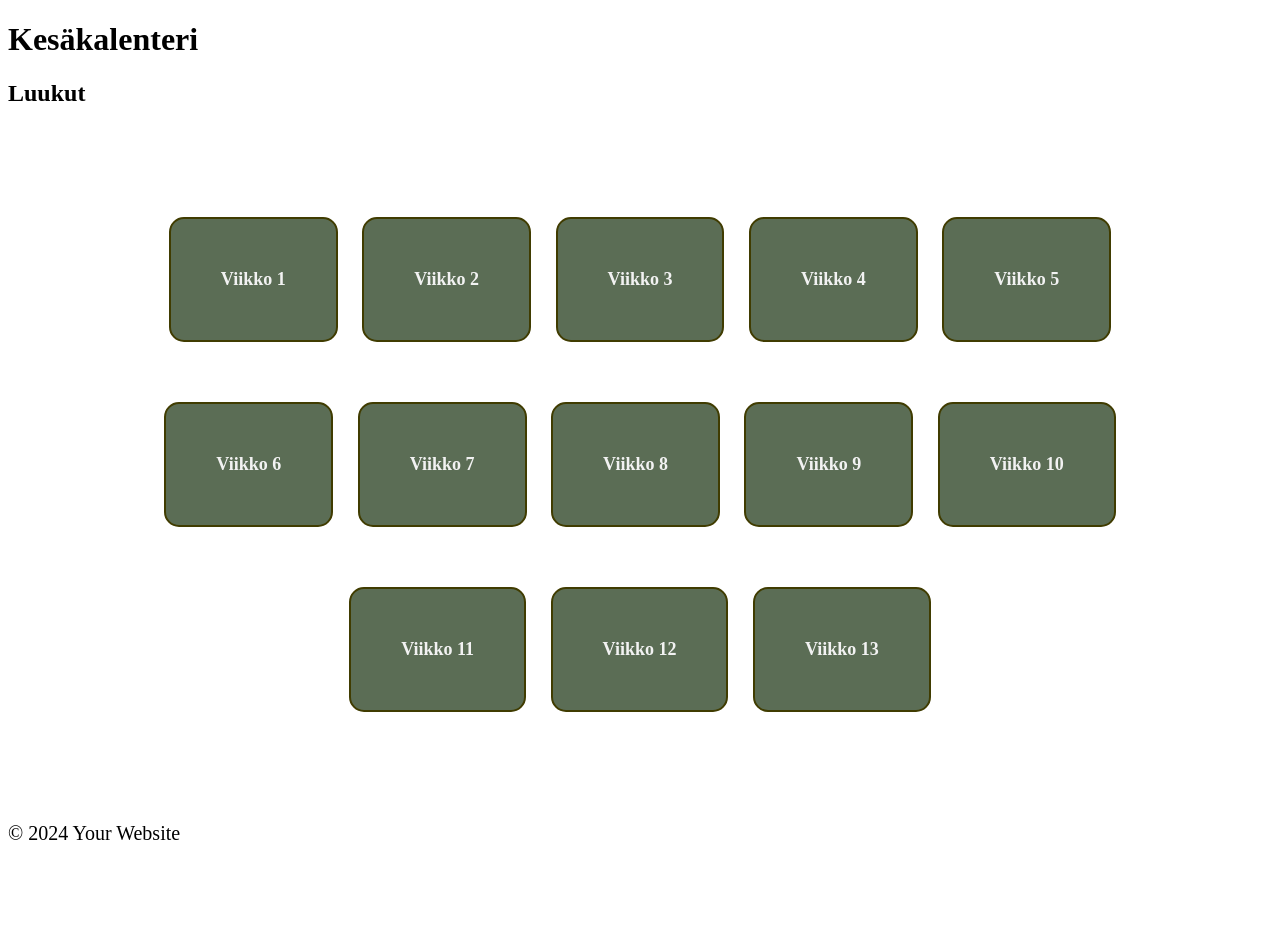
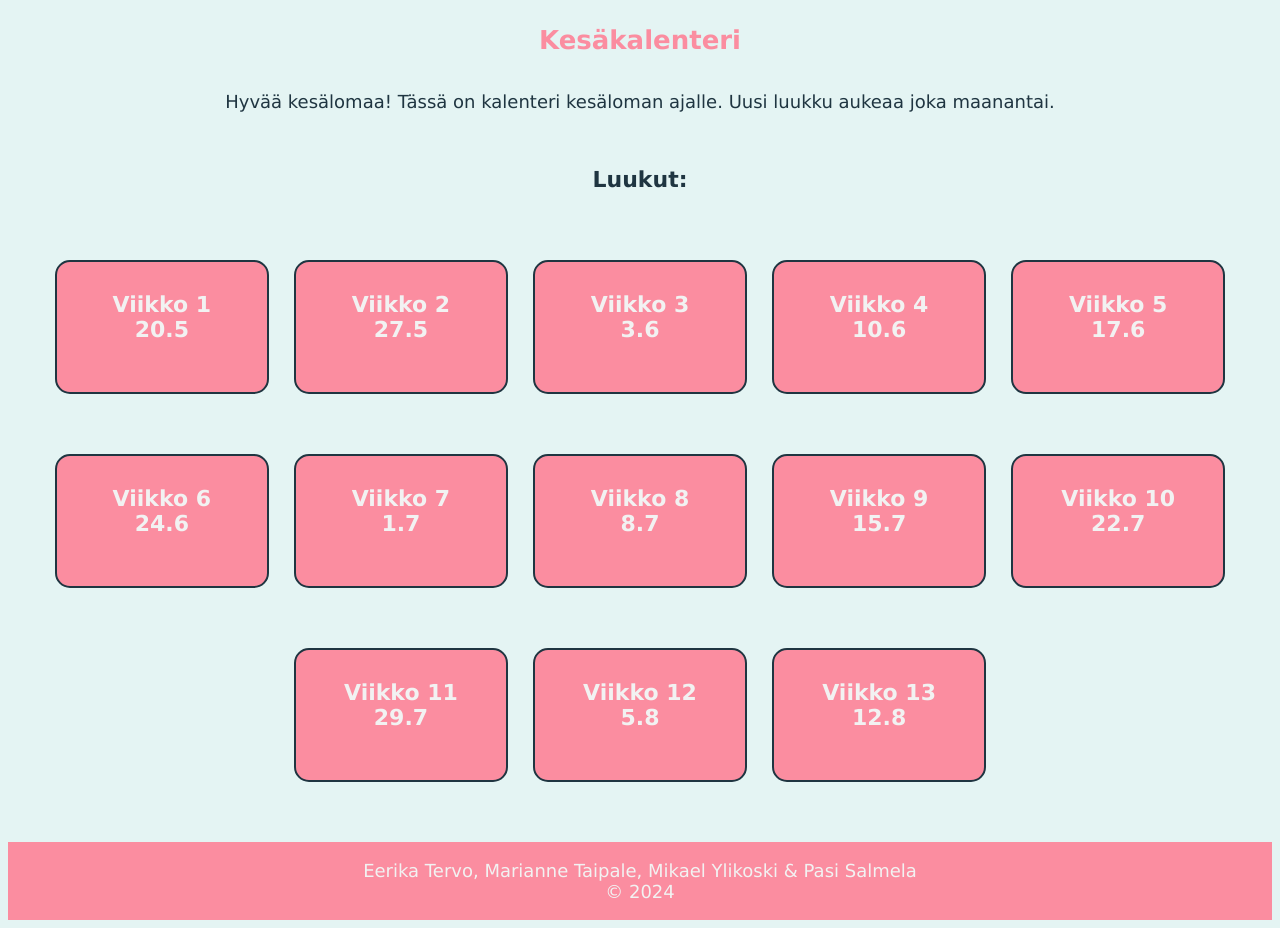
Before and after one commit to miksuxo/tiko-kalenteri, a plain HTML site: page index.html in a window 1280 px wide. Before the commit the page ends 865 px from the top, so only its background shows below. Drawn offline with Linux system fonts and the light colour scheme.

Commit message:
Tyyli
Muokkailin css ja sivuja yhteneväisiksi t. eerika

```diff
--- a/index.html
+++ b/index.html
@@ -9,31 +9,35 @@
     <meta name="viewport" content="width=device-width, initial-scale=1.0" />
 </head>
       <body>
-        <header>
+        <header class="keskitys">
           <h1>Kesäkalenteri</h1>
         </header>
+        <p class="keskitys">Hyvää kesälomaa! Tässä on kalenteri kesäloman ajalle. Uusi luukku aukeaa joka maanantai.</p>
+        <br>
+        <h2 class="keskitys">Luukut:</h2>
 
-        <h2>Luukut</h2>
         <div class="grid-container">
           <nav>
-            <a href="luukku1.html"id="viikko1"><b>Viikko 1</b></a>
-            <a href="luukku2.html"id="viikko2"class="hidden"><b>Viikko 2</b></a>
-            <a href="luukku3.html"id="viikko3"><b>Viikko 3</b></a>
-            <a href="luukku4.html"><b>Viikko 4</b></a>
-            <a href="luukku5.html"><b>Viikko 5</b></a>
-            <a href="luukku6.html"><b>Viikko 6</b></a>
-            <a href="luukku7.html"><b>Viikko 7</b></a>
-            <a href="luukku8.html"><b>Viikko 8</b></a>
-            <a href="luukku9.html"><b>Viikko 9</b></a>
-            <a href="luukku10.html"><b>Viikko 10</b></a>
-            <a href="luukku11.html"><b>Viikko 11</b></a>
-            <a href="luukku12.html"><b>Viikko 12</b></a>
-            <a href="luukku13.html"><b>Viikko 13</b></a>
+            <a href="luukku1.html"><b>Viikko 1<br>20.5</b></a>
+            <a href="luukku2.html"><b>Viikko 2<br>27.5</b></a>
+            <a href="luukku3.html"><b>Viikko 3<br>3.6</b></a>
+            <a href="luukku4.html"><b>Viikko 4<br>10.6</b></a>
+            <a href="luukku5.html"><b>Viikko 5<br>17.6</b></a>
+            <a href="luukku6.html"><b>Viikko 6<br>24.6</b></a>
+            <a href="luukku7.html"><b>Viikko 7<br>1.7</b></a>
+            <a href="luukku8.html"><b>Viikko 8<br>8.7</b></a>
+            <a href="luukku9.html"><b>Viikko 9<br>15.7</b></a>
+            <a href="luukku10.html"><b>Viikko 10<br>22.7</b></a>
+            <a href="luukku11.html"><b>Viikko 11<br>29.7</b></a>
+            <a href="luukku12.html"><b>Viikko 12<br>5.8</b></a>
+            <a href="luukku13.html"><b>Viikko 13<br>12.8</b></a>
           </nav>
         </div>
 
         <footer>
-          <p>&copy; 2024 Your Website</p>
+            <p>Eerika Tervo, Marianne Taipale, Mikael Ylikoski & Pasi Salmela<br>
+                &copy; 2024
+            </p>
         </footer>
       </body>
 </html>
--- a/tyyli.css
+++ b/tyyli.css
@@ -1,30 +1,100 @@
-/* Reset some default styles */
+/*Yleiset määritykset body elementin sisällölle sekä teksteille*/
+body {
+  color: #1F3541;
+  background-color: #E4F4F3;
+  font-family: Verdana, Geneva, Tahoma, sans-serif;
 
+}
+p {
+  font-size: 18px;
+}
+h1 {
+  font-size: 26px;
+  color: #FB8DA0;
+}
+h2 {
+  font-size: 22px;
+}
+h3{
+  font-size: 22px
+}
 
+/*määritettyjen sisältöjen keskitys*/
+.keskitys {
+  display: flex;
+  justify-content: center;
+  align-items: center;
+  text-align: center;
+}
+
+/*Kalenterin luukkujen asettelu erusivulla*/
 .grid-container {
-    font-size: 18px;
-    border-radius: 15px;
-    padding: 50px 50px;
-    margin: 30px 10px;
+    padding: 20px 20px;
+    margin: 10px 10px;
     display: flex;
     justify-content: center;
     align-items: center;
     text-align: center;
 }
+
+/*etusivun kalenterin painikkeiden määrityksiä*/
 nav a {
-    background: #5b6d55;
+    background: #FB8DA0;
     color: #f2f2f2;
     text-decoration: none;
     display: inline-block;
-    border: 2px solid #403c01;
+    justify-content: center;
+    align-items: center;
+    text-align: center;
+    border: 2px solid #1F3541;
     font-size: 18px;
     border-radius: 15px;
-    padding: 50px 50px;
+    width: 150px;
+    height: 70px;
+    padding: 30px;
     margin: 30px 10px;
+    font-size: 22px;
 }
-nav {
+
+/*kalenterin painikkeen värin muutos hiiren alla*/
+nav a:hover {
+  color: #FB8DA0;
+  background-color: #f2f2f2;
+}
+
+/*Takaisin etusivulle painikkeen määritykset*/
+.toimintakehote {
+  background: #FB8DA0;
+  color: #f2f2f2;
+  border: 2px solid #1F3541;
+  border-radius: 15px;
+  text-align: center;
+  text-decoration: none;
+  display: inline-block;
+  margin: 4px 2px;
+  padding: 10px 15px;
+  cursor: pointer;
+}
+
+/*Takaisin etusivulle painikkeen värin muutos hiiren alla*/
+.toimintakehote:hover {
+  color: #FB8DA0;
+  background-color: #f2f2f2;
+}
+
+/*alatunniste*/
+footer {
+  background-color: #FB8DA0;
+  text-align: center;
+  display: flex;
+  justify-content: space-around;
+  margin: 0px;
+  color: #f2f2f2;
 
 }
+
+
+/*TÄMÄN TEKSTIN ALAPUOLELLE YKSITTÄISTEN LUUKKUJEN OMIA MÄÄRITYKSIÄ, KUVIEN KOOT YMS.*/
 
 #embed-ded-map-canvas {
   position: relative;
@@ -32,27 +102,10 @@ nav {
 }
 /*Luukku6*/
 #pasinLuukku {
-  /*background-color: #08f9e5; saa vaihtaa*/
-  font-size: 25px;
-  text-shadow: 5px; 5px; 5px;
+
 }
 /*luukku7 positioning*/
 #imageLaguuni {
 position: relative;
 top: 50px;
 }
-
-#luukku7-header {
-  font-size: 25px;
-  text-shadow: 5px 5px 5px;
-}
-
-/*luukku 4*/
-h3{
-  font-size: 25px
-}
-
-/*luukku 4*/
-p{
-  font-size: 20px;
-}
```
Also changed, not shown: luukku1.html (+2 -6 lines), luukku10.html (+2 -6 lines), luukku11.html (+4 -6 lines), luukku12.html (+2 -5 lines), luukku13.html (+2 -5 lines), luukku2.html (+2 -6 lines), luukku3.html (+4 -13 lines), luukku4.html (+5 -10 lines), luukku5.html (+9 -4 lines), luukku6.html (+3 -1 lines), luukku7.html (+7 -8 lines), luukku8.html (+2 -5 lines), luukku9.html (+2 -6 lines).
